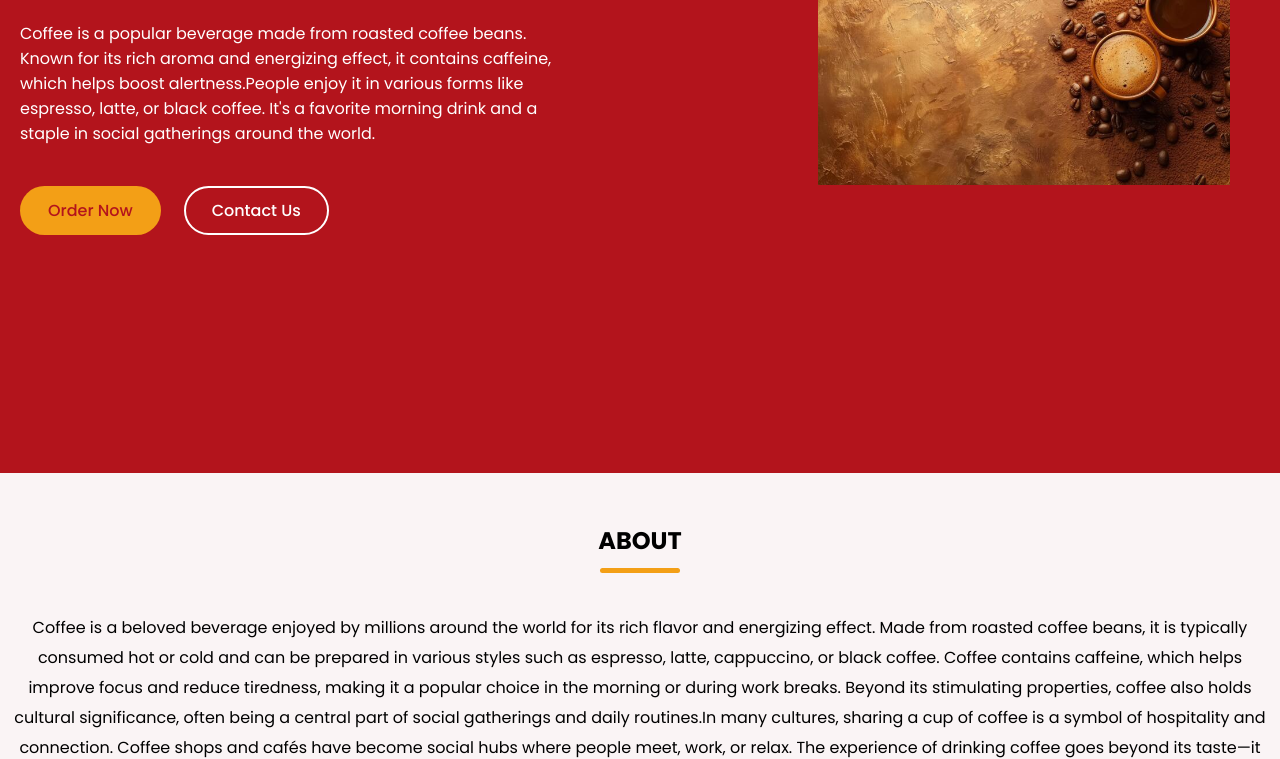
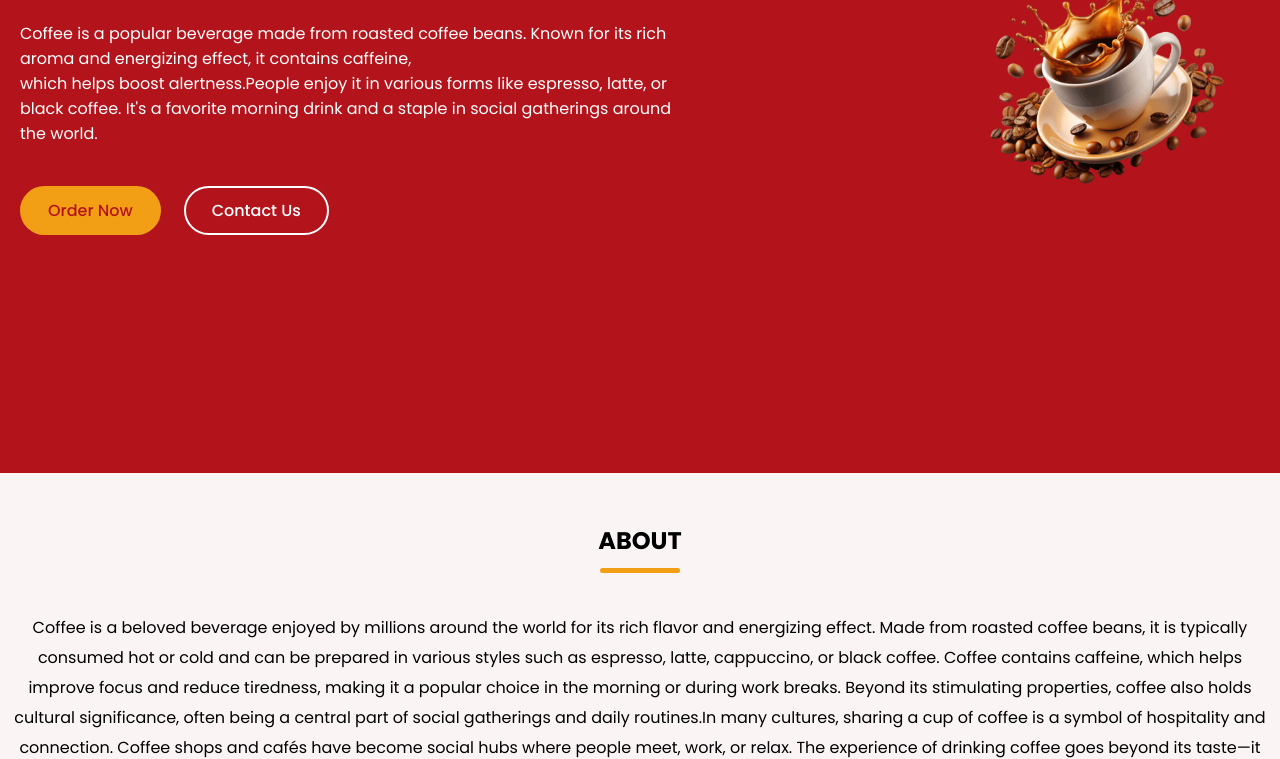
Before and after one commit to varshaps27/elevatefour, a plain HTML site: page index..html in a window 1280 px wide. Shown: the part 327-1086 px from the top of the page. Drawn offline with Linux system fonts and the light colour scheme; a web font is replaced by a local one.

Commit message:
Your message

```diff
--- a/index..html
+++ b/index..html
@@ -44,7 +44,7 @@
                     </div>
                 </div>
                 <div class="hero-image-wrapper">
-                    <img src="img11.jpeg" alt="" class="hero-image">
+                    <img src="image.png" alt="" class="hero-image">
                 </div>
             </div>
         </section>
```
Also changed, not shown: image.png (added).
